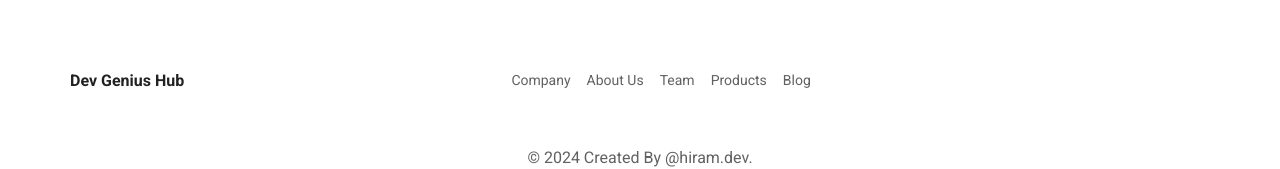
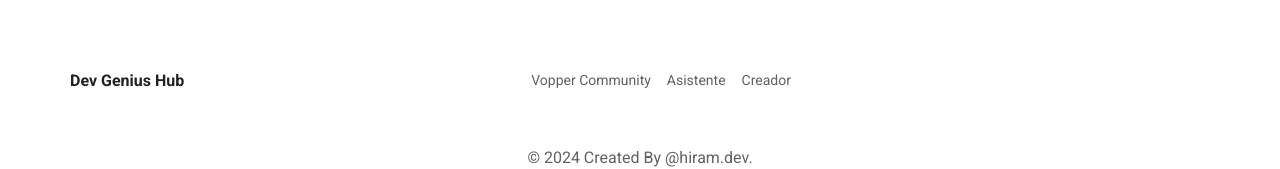
Before and after one commit to hiramgabriel1/dev-genius-hub, a Next.js app: page / in a window 1280 px wide. Shown: the part 2089-2258 px from the top of the page. Built offline with nearby package versions, Linux system fonts and the light colour scheme; no server answers.

Commit message:
feature: change footer

```diff
--- a/src/components/footer.tsx
+++ b/src/components/footer.tsx
@@ -8,7 +8,7 @@ import {
 import toast, { Toaster } from "react-hot-toast";
 
 const CURRENT_YEAR = new Date().getFullYear();
-const LINKS = ["Company", "About Us", "Team", "Products", "Blog"];
+const LINKS = ["Vopper Community", "Asistente", "Creador"];
 
 export function Footer() {
   const [email, setEmail] = useState("");
```
